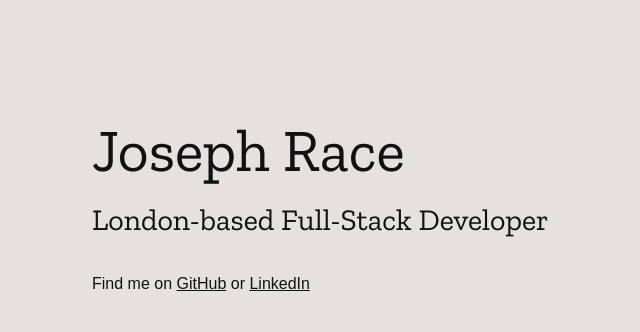
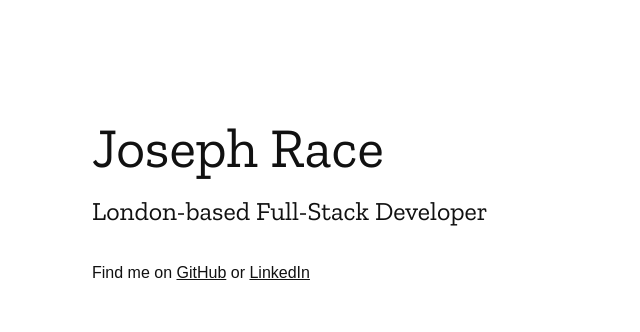
Before and after one commit to josephrace/website, a Gatsby site: page / in a window 1280 px wide. Shown: the whole page, without its empty margins (148-788 px from the left). Built offline with nearby package versions, Linux system fonts and the light colour scheme; Gatsby itself is replaced by a stand-in of ours.

Commit message:
A small style update

```diff
--- a/src/styles/index.css
+++ b/src/styles/index.css
@@ -1,7 +1,7 @@
 html {
   font-family: sans-serif;
   color: #111111;
-  background-color: #e6e1e1;
+  background-color: #ffffff;
 }
 
 body {
@@ -32,14 +32,14 @@ a:hover {
 }
 
 .title {
-  font-size: 60px;
+  font-size: 56px;
   font-weight: 400;
   line-height: 1;
   margin: 0;
 }
 
 .subtitle {
-  font-size: 30px;
+  font-size: 26px;
   font-weight: 300;
   line-height: 1;
   margin-bottom: 40px;
```
